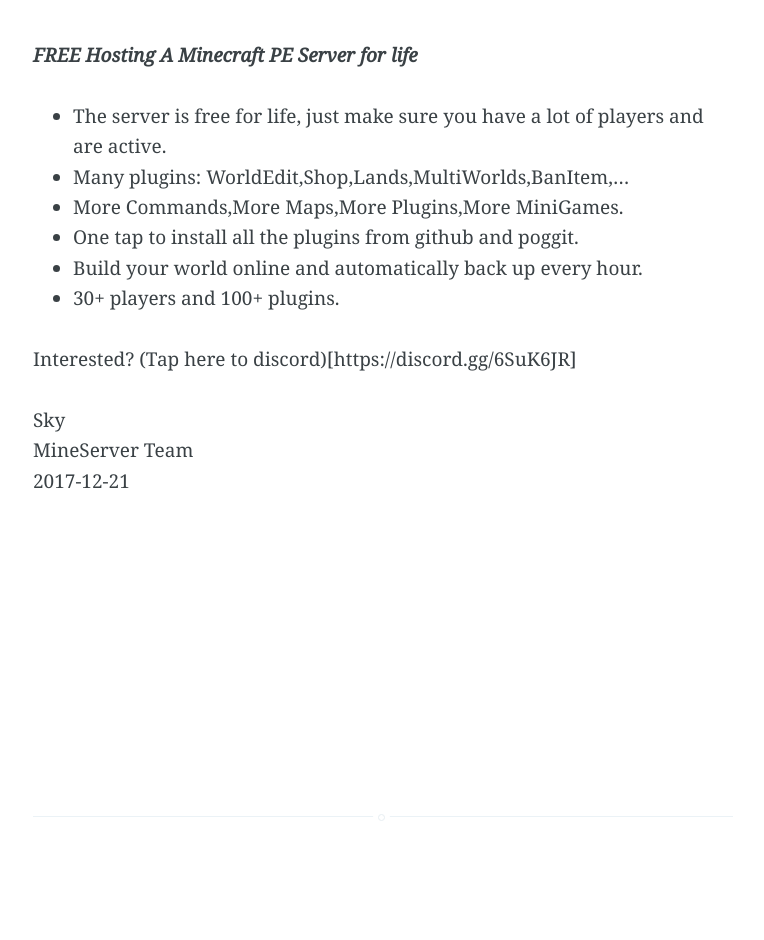
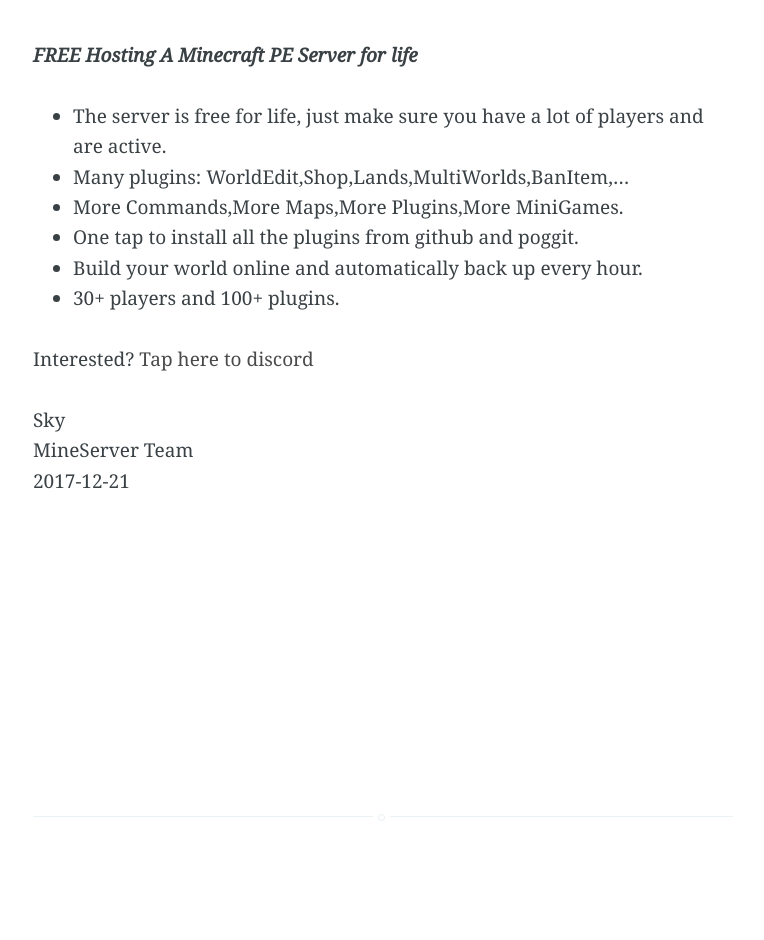
Before and after one commit to Minecraft-PE-Servers/Minecraft-PE-Servers.github.io, a Jekyll site: the page built from _posts/2016-06-10-mineserver-feedback.md, in a window 1280 px wide. Shown: the whole page, without its empty margins (257-1021 px from the left). Built offline with Jekyll 4.4.1, drawn with Linux system fonts in a browser that asks for light colours.

Commit message:
Update 2016-06-10-mineserver-feedback.md

```diff
--- a/_posts/2016-06-10-mineserver-feedback.md
+++ b/_posts/2016-06-10-mineserver-feedback.md
@@ -15,7 +15,7 @@
 - Build your world online and automatically back up every hour.
 - 30+ players and 100+ plugins.
 
-Interested? (Tap here to discord)[https://discord.gg/6SuK6JR]
+Interested? [Tap here to discord](https://discord.gg/6SuK6JR)
 
 Sky
 MineServer Team
```
